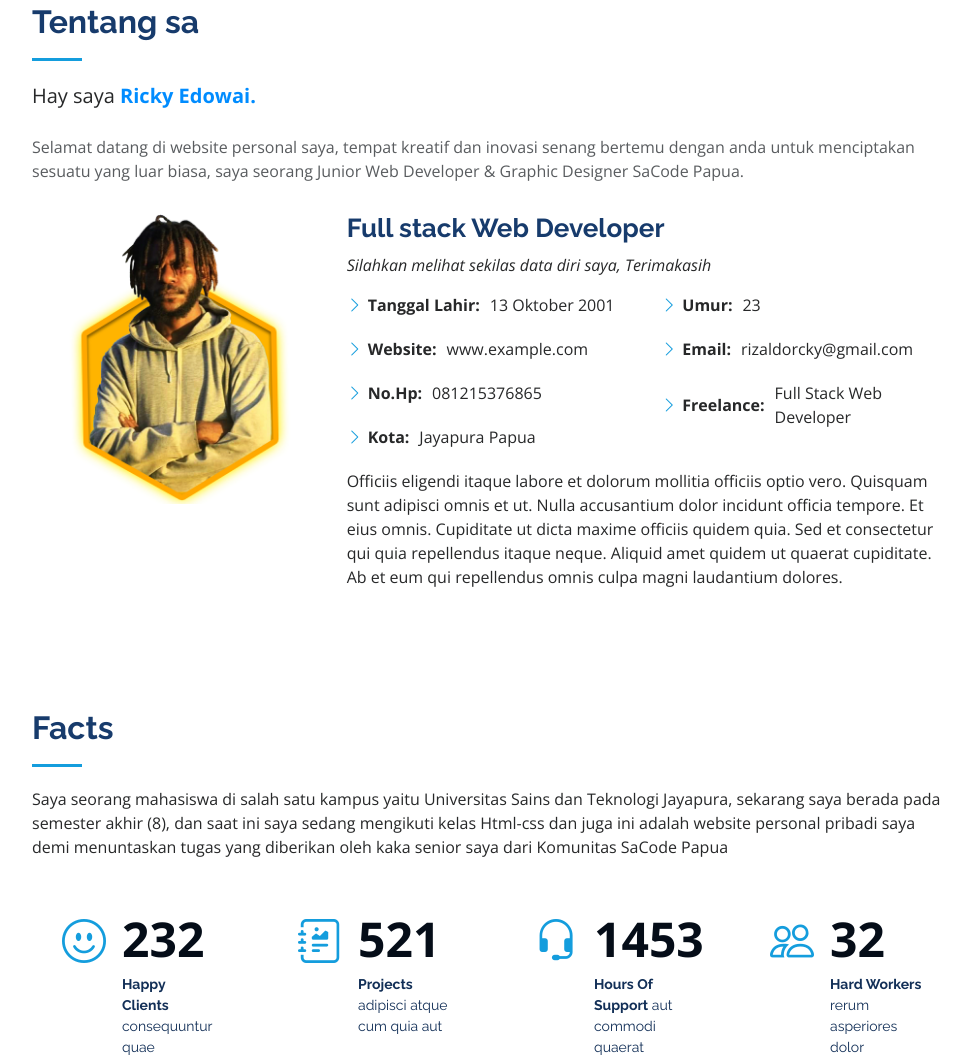
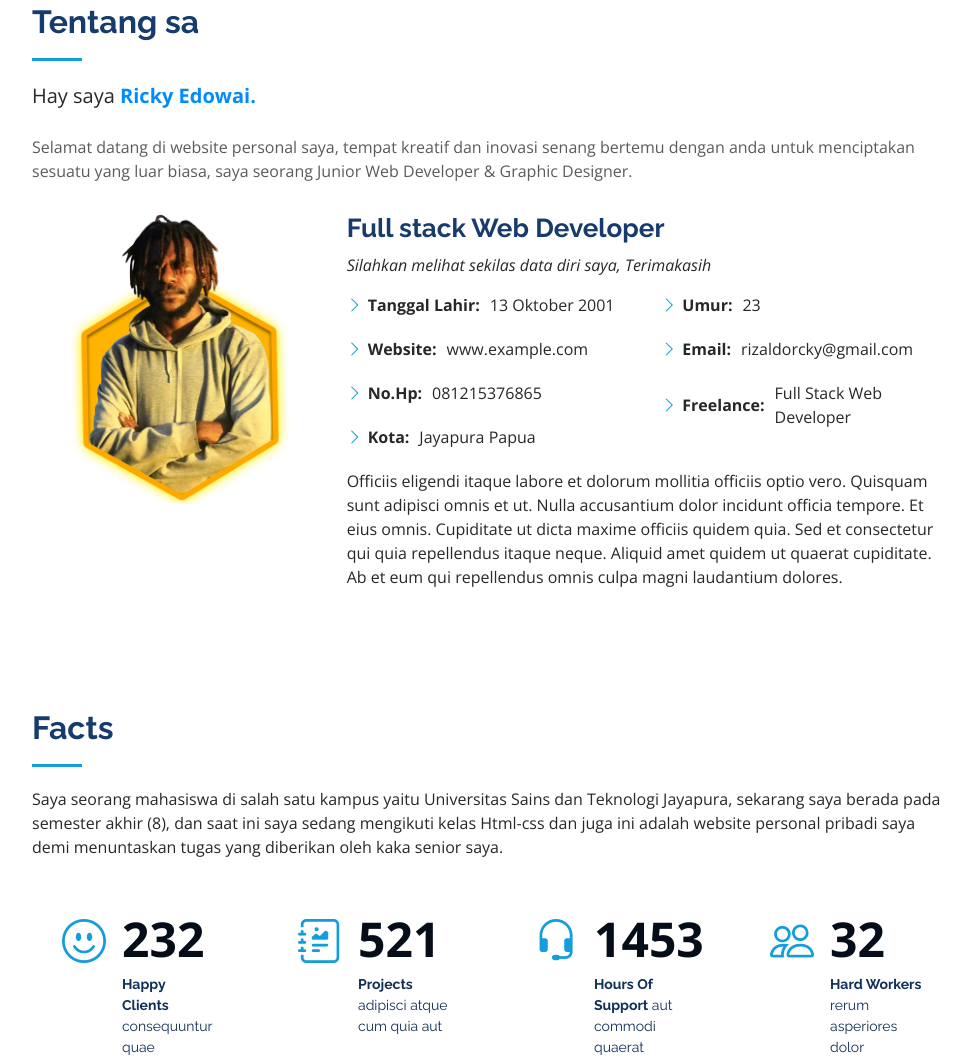
Before and after one commit to rickyedowai/sacode-2024-html-css-pertemuan-11, a plain HTML site: page index.html in a window 1280 px wide. Shown: the part 857-1916 px from the top of the page, without its empty margins (298-1269 px from the left). Drawn offline with nearby package versions, Linux system fonts and the light colour scheme.

Commit message:
Update index.html

```diff
--- a/index.html
+++ b/index.html
@@ -94,7 +94,7 @@
           </p>
           <p class="text-muted">Selamat datang di website personal saya, tempat kreatif dan inovasi
             senang bertemu dengan anda untuk menciptakan sesuatu yang luar biasa, saya seorang
-            Junior Web Developer & Graphic Designer SaCode Papua.</p>
+            Junior Web Developer & Graphic Designer.</p>
         </div>
 
         <div class="row">
@@ -147,7 +147,7 @@
           <p>Saya seorang mahasiswa di salah satu kampus yaitu Universitas Sains dan Teknologi Jayapura, sekarang saya
             berada pada semester akhir (8), dan saat ini saya sedang mengikuti kelas Html-css dan juga ini adalah
             website personal pribadi saya demi menuntaskan tugas yang
-            diberikan oleh kaka senior saya dari Komunitas SaCode Papua </p>
+            diberikan oleh kaka senior saya. </p>
         </div>
 
         <div class="row no-gutters">
```
